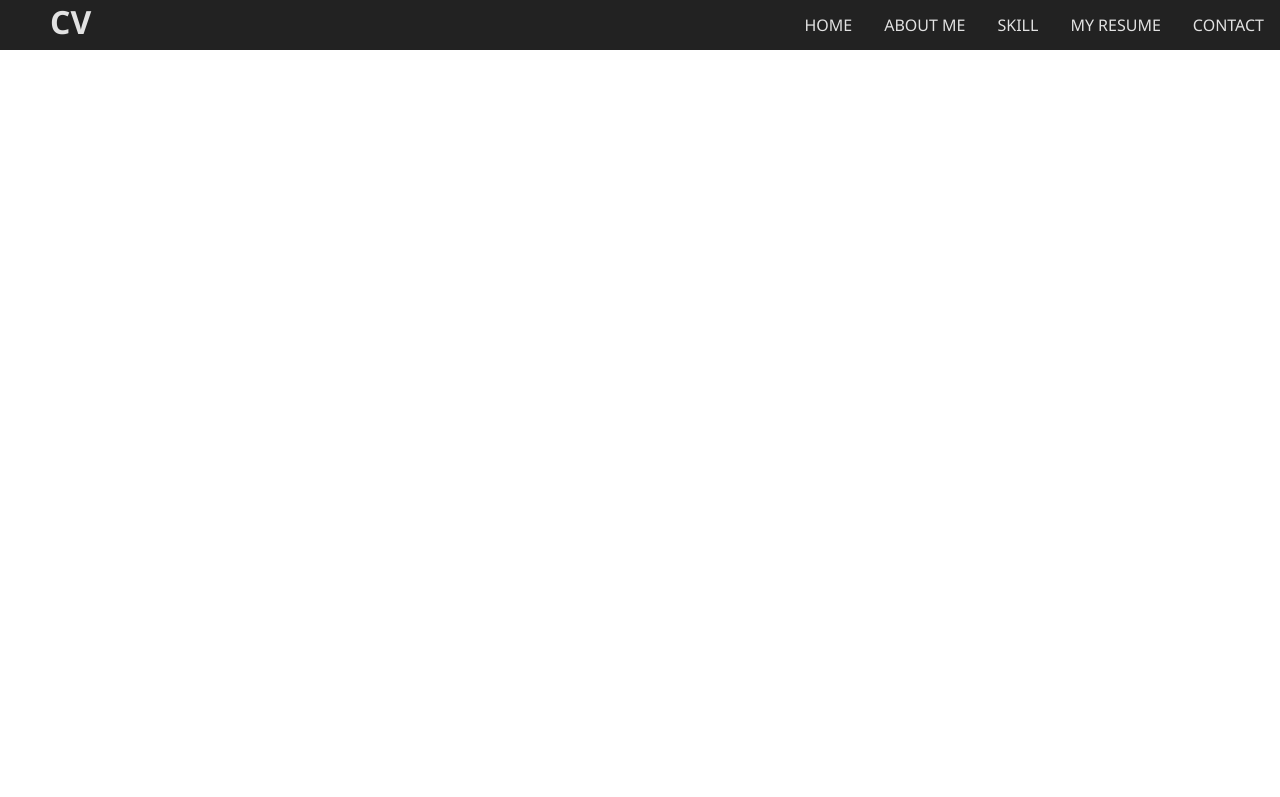
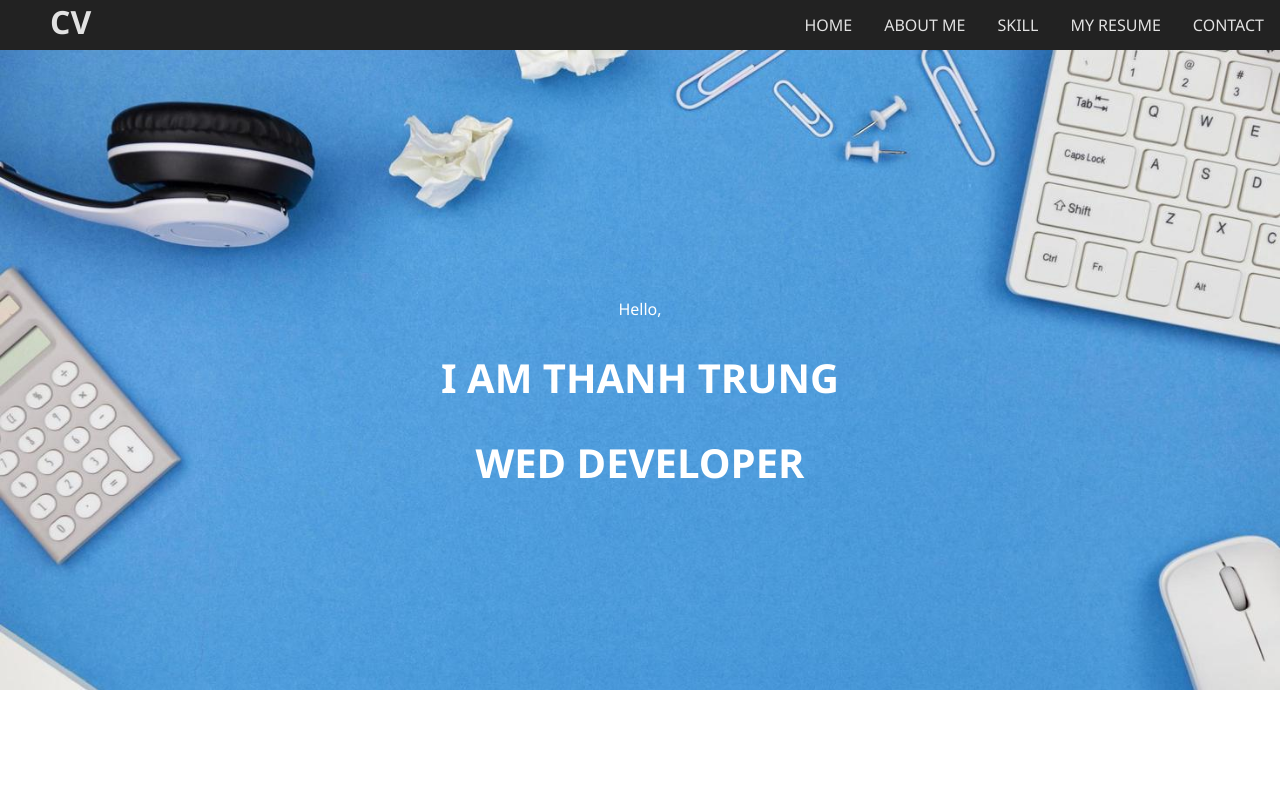
Before and after one commit to trungnguyen0108/web-cv-demo, a plain HTML site: page index.html in a window 1280 px wide. Shown: the top 797 px of the page. Drawn offline with Linux system fonts and the light colour scheme; the site is published under a folder, as on GitHub Pages, so addresses that start at the root find nothing.

Commit message:
Update style.css

```diff
--- a/assets/css/style.css
+++ b/assets/css/style.css
@@ -69,7 +69,7 @@ html{
 
 
 .caption {
-    background: url("/assets/img/img-main.jpg") top center / cover no-repeat;
+    background: url("../img/img-main.jpg") top center / cover no-repeat;
     margin-top: 46px;
     padding-top: 50%;
     position: relative;
```
